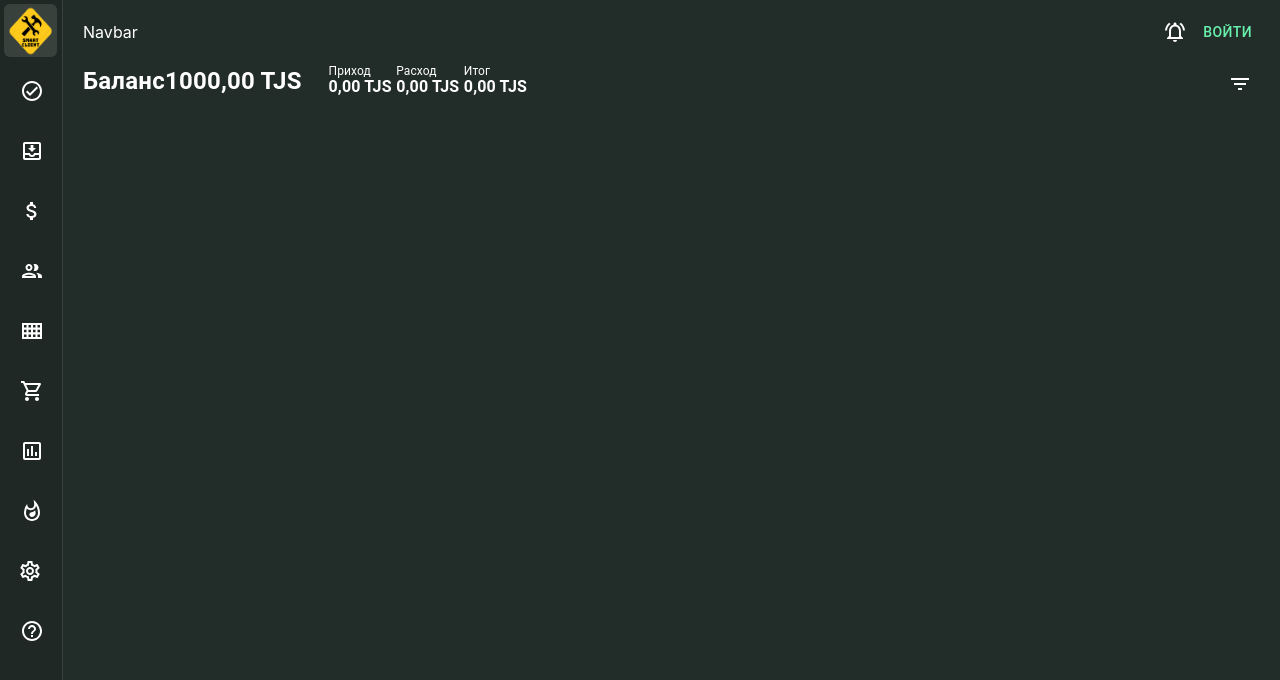
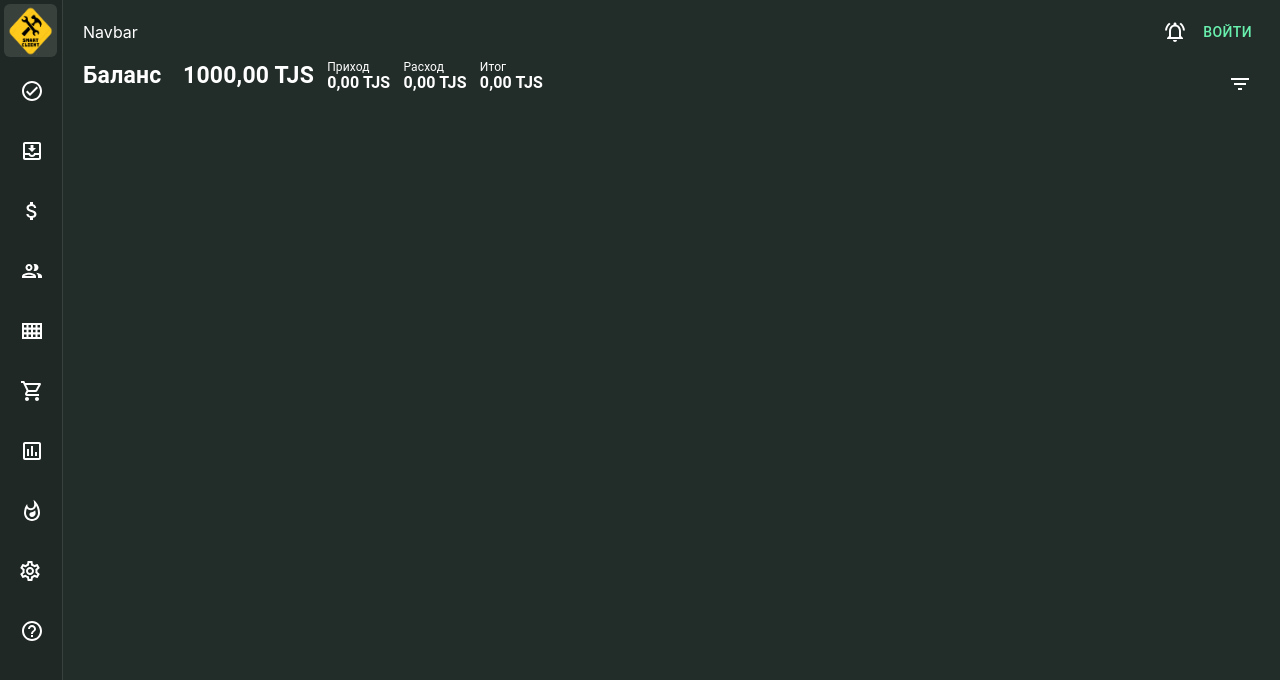
Before and after one commit to dev-tokumei/serviceTypescript, a React (Create React App) app: page /cashbox in a window 1280 px wide. Shown: the top 680 px of the page. Built offline with nearby package versions, Linux system fonts and the light colour scheme.

Commit message:
add cashbox.css

```diff
--- a/src/components/cashback/cashback.tsx
+++ b/src/components/cashback/cashback.tsx
@@ -16,20 +16,25 @@ const Cashback = () => {
       >
         <Box
           sx={{
-            width: '444px',
+            width: '460px',
             height: '28px',
             display: 'flex',
-            flexWrap: 'wrap',
             justifyContent: 'space-between',
             alignItems: 'center',
             mb: 2,
           }}
         >
-          <Box sx={{ display: 'flex', width: '241px' }}>
-            <Typography style={{ fontSize: '24px', fontWeight: 'bold' }}>
+          <Box
+            sx={{
+              display: 'flex',
+              width: '231px',
+              justifyContent: 'space-between',
+            }}
+          >
+            <Typography style={{ fontSize: '23px', fontWeight: 'bold' }}>
               Баланс
             </Typography>
-            <Typography style={{ fontSize: '24px', fontWeight: 'bold' }}>
+            <Typography style={{ fontSize: '23px', fontWeight: 'bold' }}>
               1000,00 TJS
             </Typography>
           </Box>
```
Also changed, not shown: src/components/cashback/cashbox.css (added).
